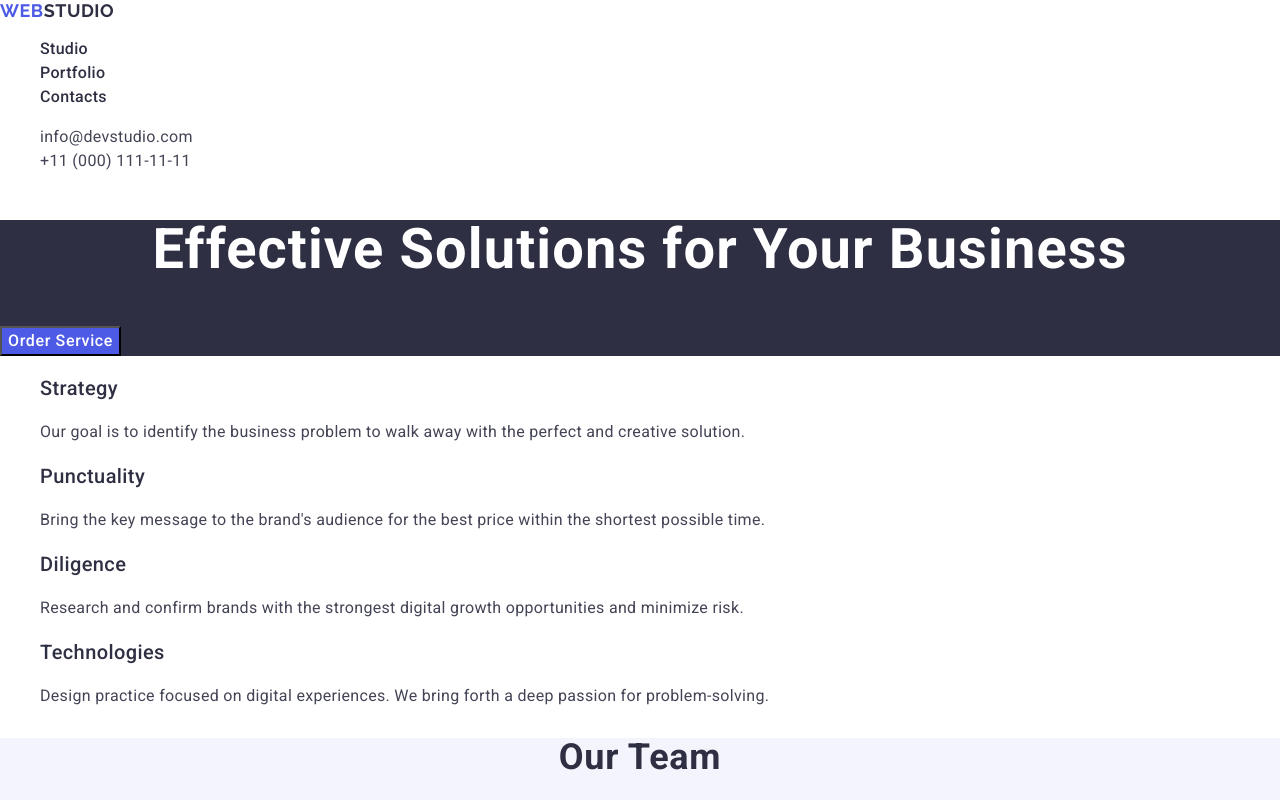
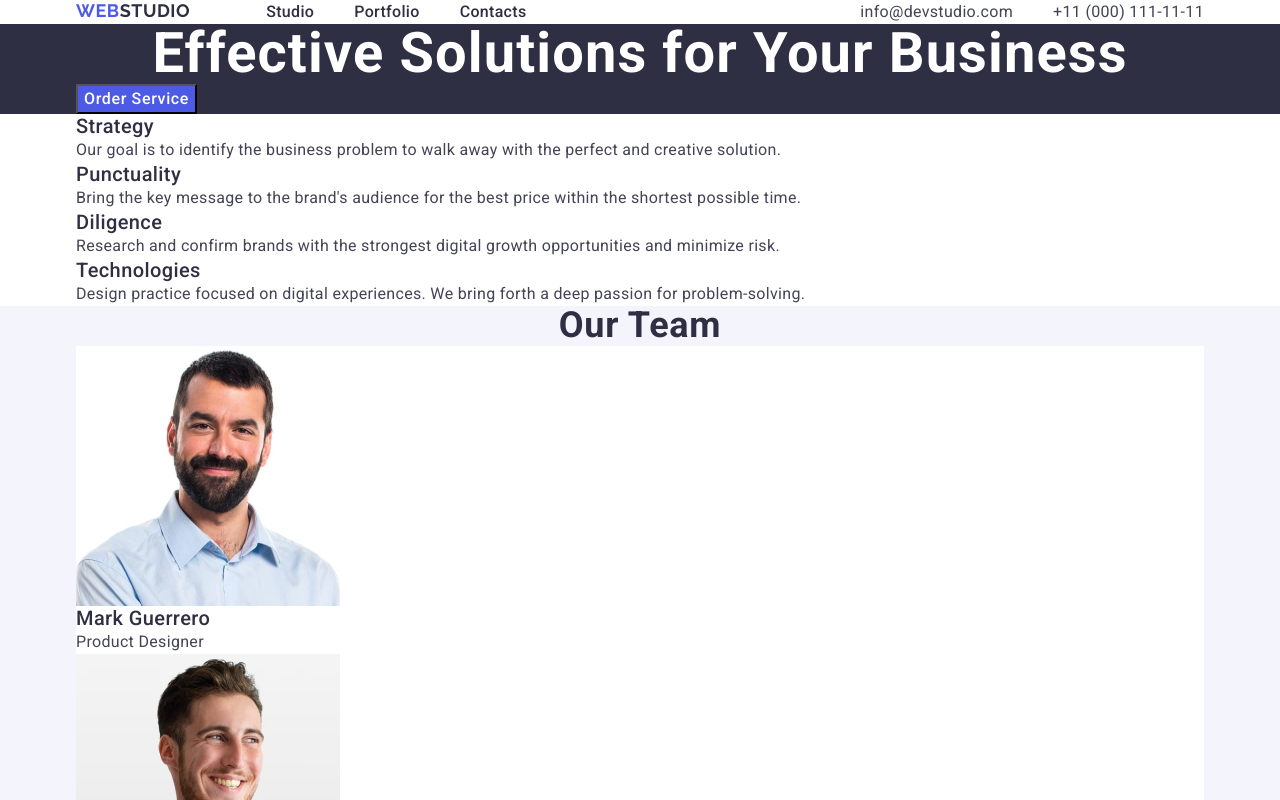
Before and after one commit to KaterynaBalashova/goit-markup-hw-03, a plain HTML site: page index.html in a window 1280 px wide. Shown: the top 800 px of the page. Drawn offline with nearby package versions, Linux system fonts and the light colour scheme.

Commit message:
fix css file

```diff
--- a/css/styles.css
+++ b/css/styles.css
@@ -11,13 +11,57 @@ a {
 ul,
 ol {
   list-style-type: none;
+  margin: 0;
+  padding-left: 0;
+}
+
+img {
+  display: block;
 }
 
 button {
   cursor: pointer;
 }
 
+h1,
+h2,
+h3,
+h4,
+h5,
+h6,
+p {
+  margin: 0;
+}
+
+.container {
+  max-width: 1158px;
+  padding-left: 15px;
+  padding-right: 15px;
+  margin-left: auto;
+  margin-right: auto;
+}
+
 /* #region Header */
+
+.header-container {
+  display: flex;
+  justify-content: space-between;
+}
+
+.nav-header {
+  display: flex;
+}
+
+.nav-list {
+  display: flex;
+  gap: 40px;
+}
+
+.header-address {
+  display: flex;
+  gap: 40px;
+}
+
 .logo {
   font-family: 'Raleway', sans-serif;
   font-weight: 700;
@@ -26,6 +70,7 @@ button {
   letter-spacing: 0.03em;
   text-transform: uppercase;
   color: #4d5ae5;
+  margin-right: 76px;
 }
 
 .logo-span {
@@ -41,6 +86,8 @@ button {
 
 .header-list-item-link {
   font-weight: 500;
+  padding-top: 24px;
+  padding-bottom: 24px;
 }
 
 .address {
--- a/index.html
+++ b/index.html
@@ -22,13 +22,16 @@
   <body>
     <!-- #region header -->
     <header>
-      <nav>
+      <div class="container header-container">
+        <nav class="nav-header">
           <a href="./index.html" class="logo"
             >Web<span class="logo-span">Studio</span></a
           >
-        <ul class="header-list">
+          <ul class="header-list nav-list">
             <li class="header-list-item">
-            <a href="./index.html" class="header-list-item-link link">Studio</a>
+              <a href="./index.html" class="header-list-item-link link"
+                >Studio</a
+              >
             </li>
             <li class="header-list-item">
               <a href="" class="header-list-item-link link">Portfolio</a>
@@ -40,8 +43,11 @@
         </nav>
         <address class="address">
           <ul class="address-list">
+            <div class="header-address">
               <li class="address-list-item">
-            <a href="mailto:info@devstudio.com" class="address-item-link link"
+                <a
+                  href="mailto:info@devstudio.com"
+                  class="address-item-link link"
                   >info@devstudio.com</a
                 >
               </li>
@@ -50,26 +56,31 @@
                   >+11 (000) 111-11-11</a
                 >
               </li>
+            </div>
           </ul>
         </address>
+      </div>
     </header>
     <!-- #endregion header -->
     <main>
       <!--#region Hero -->
       <section class="section-hero">
+        <div class="container">
           <h1 class="hero-title">Effective Solutions for Your Business</h1>
           <button type="button" class="button">Order Service</button>
+        </div>
       </section>
       <!--#endregion end Hero -->
       <!-- #region About us -->
       <section>
+        <div class="container">
           <h2 hidden>About us</h2>
           <ul class="aboutus-list">
             <li class="aboutus-list-item">
               <h3 class="subtitle">Strategy</h3>
               <p class="text">
-              Our goal is to identify the business problem to walk away with the
-              perfect and creative solution.
+                Our goal is to identify the business problem to walk away with
+                the perfect and creative solution.
               </p>
             </li>
             <li class="aboutus-list-item">
@@ -94,10 +105,12 @@
               </p>
             </li>
           </ul>
+        </div>
       </section>
       <!-- #endregion end About us -->
       <!-- #region Our team -->
       <section class="team-section">
+        <div class="container">
           <h2 class="section-title">Our Team</h2>
           <ul class="team-list">
             <li class="team-list-item">
@@ -145,10 +158,12 @@
               <p class="text team-text">UI Designer</p>
             </li>
           </ul>
+        </div>
       </section>
       <!-- #endregion end Our team -->
       <!-- #region Our Portfolio -->
       <section class="portfolio-section">
+        <div class="container">
           <h2 class="portfolio-title section-title">Our Portfolio</h2>
           <ul class="portfolio-list">
             <li class="portfolio-list-item">
@@ -218,17 +233,20 @@
               <p class="text">Marketing</p>
             </li>
           </ul>
+        </div>
       </section>
       <!-- #endregion Our Portfolio -->
     </main>
     <footer class="footer">
+      <div class="container">
         <a href="./index.html" class="logo logo-footer"
           >Web<span class="logo-span-footer">Studio</span></a
         >
         <p class="text text-footer">
-        Increase the flow of customers and sales for your business with digital
-        marketing & growth solutions.
+          Increase the flow of customers and sales for your business with
+          digital marketing & growth solutions.
         </p>
+      </div>
     </footer>
   </body>
 </html>
```
Lines whose indentation alone changed are shown as unchanged.
